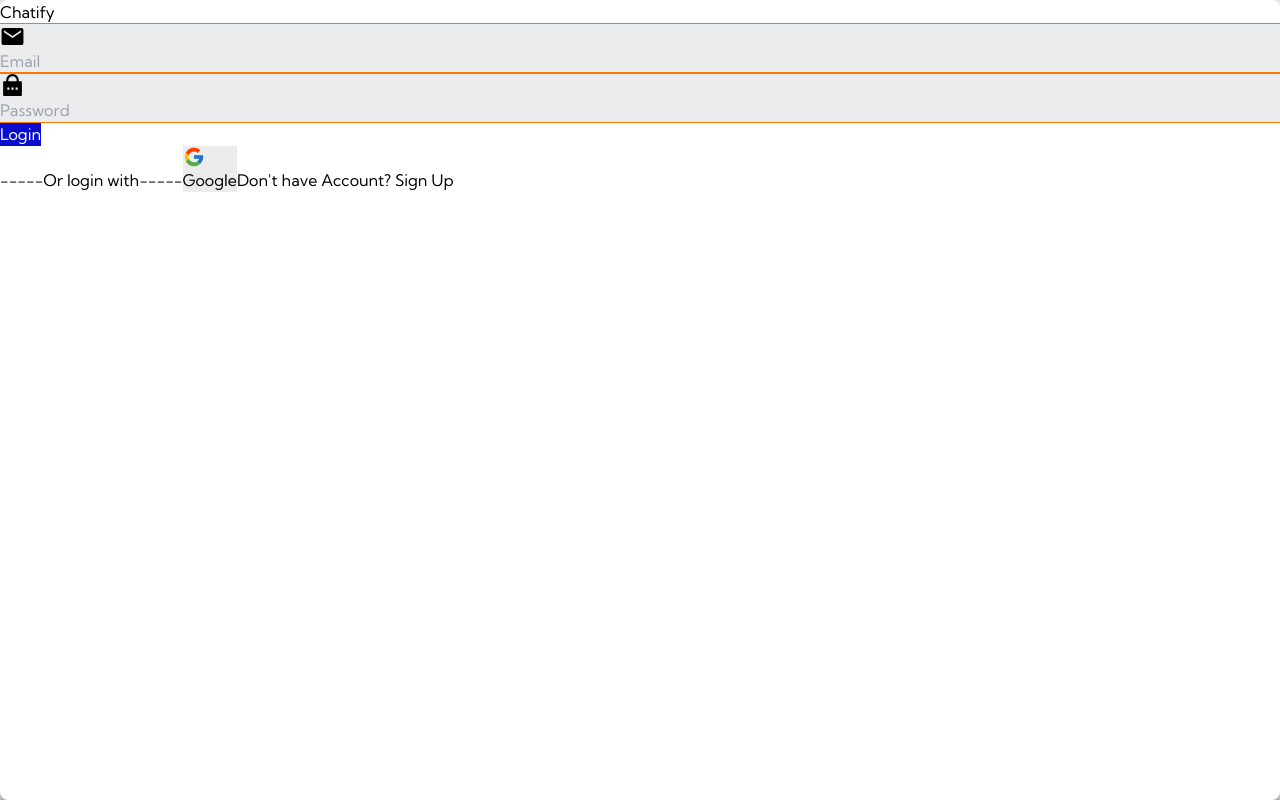
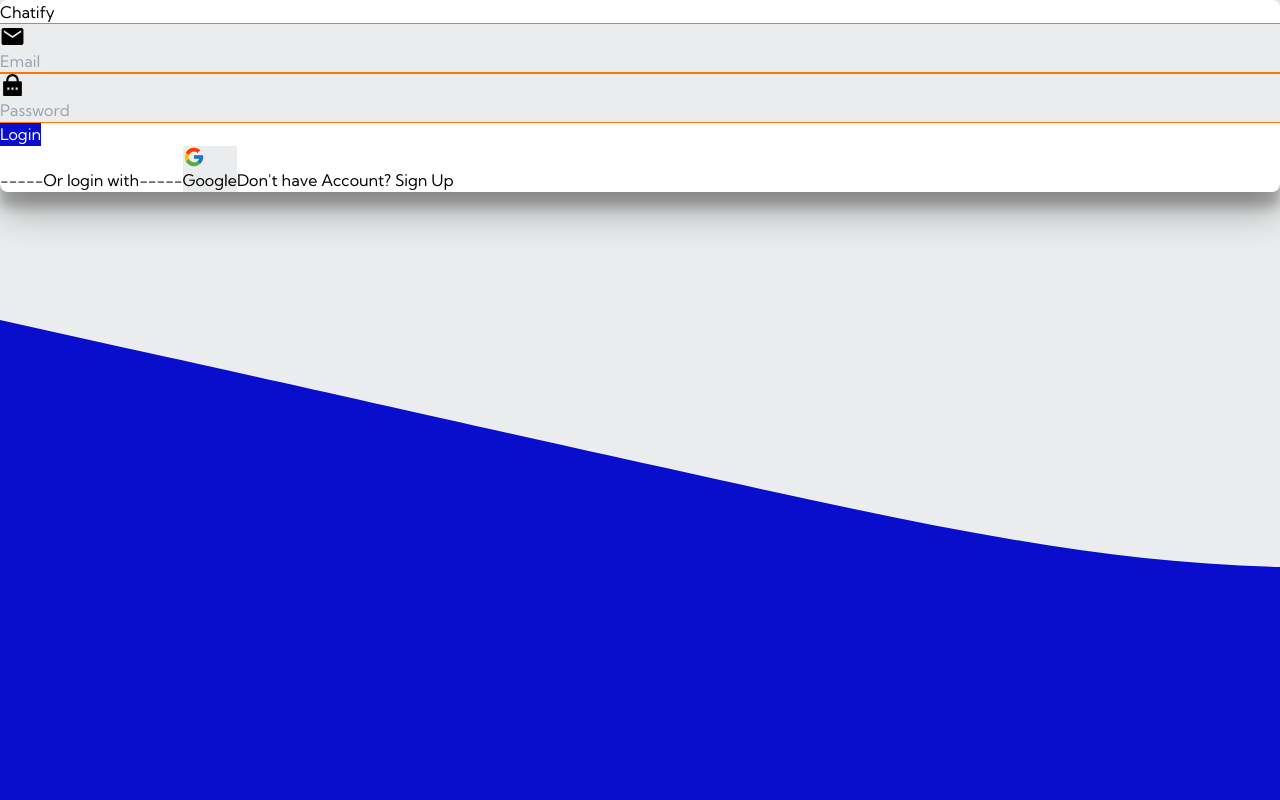
Before and after one commit to abhijeetvinkare/ChatNexus, a React (Vite) app: page /login in a window 1280 px wide. Built offline with nearby package versions, Linux system fonts and the light colour scheme.

Commit message:
initial commit

```diff
--- a/src/Pages/LoginandSignupPages/Login/Login.css
+++ b/src/Pages/LoginandSignupPages/Login/Login.css
@@ -1,8 +1,7 @@
 .login-main{
-    /* background-image:url(/src/assets/svg/loginBack.svg); */
+    background-image:url(/src/assets/svg/loginBack.svg);
     background-repeat: no-repeat;
     background-size: cover;
-    background-position: center;
     height: 100vh;
 }
 .login-child-container{
--- a/src/Pages/LoginandSignupPages/Login/Login.jsx
+++ b/src/Pages/LoginandSignupPages/Login/Login.jsx
@@ -8,7 +8,7 @@
 function Login() {
   return (
     <div className="login-main flex justify-center items-center">
-      <div className="login-child-container login-main flex items-center justify-center gap-7 flex-col w-96 h-[530px]">
+      <div className="login-child-container flex items-center justify-center gap-7 flex-col w-96 h-[530px]">
         <h1 className="text-4xl font-bold">Chatify</h1>
         <form className="flex items-center flex-col gap-7 w-64 mt-4">
           <div className="login-form-input-div flex items-center">
```
Also changed, not shown: src/assets/images/wave-bg.png (added).
